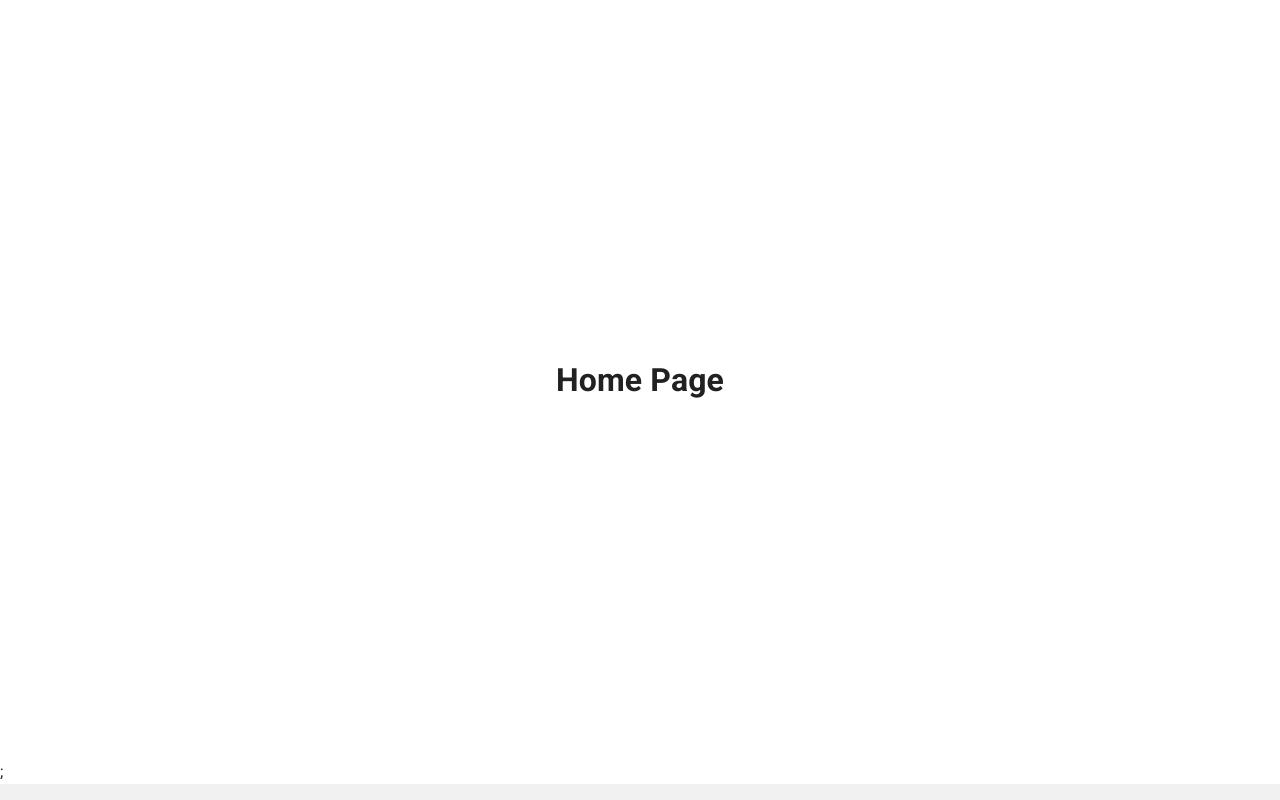
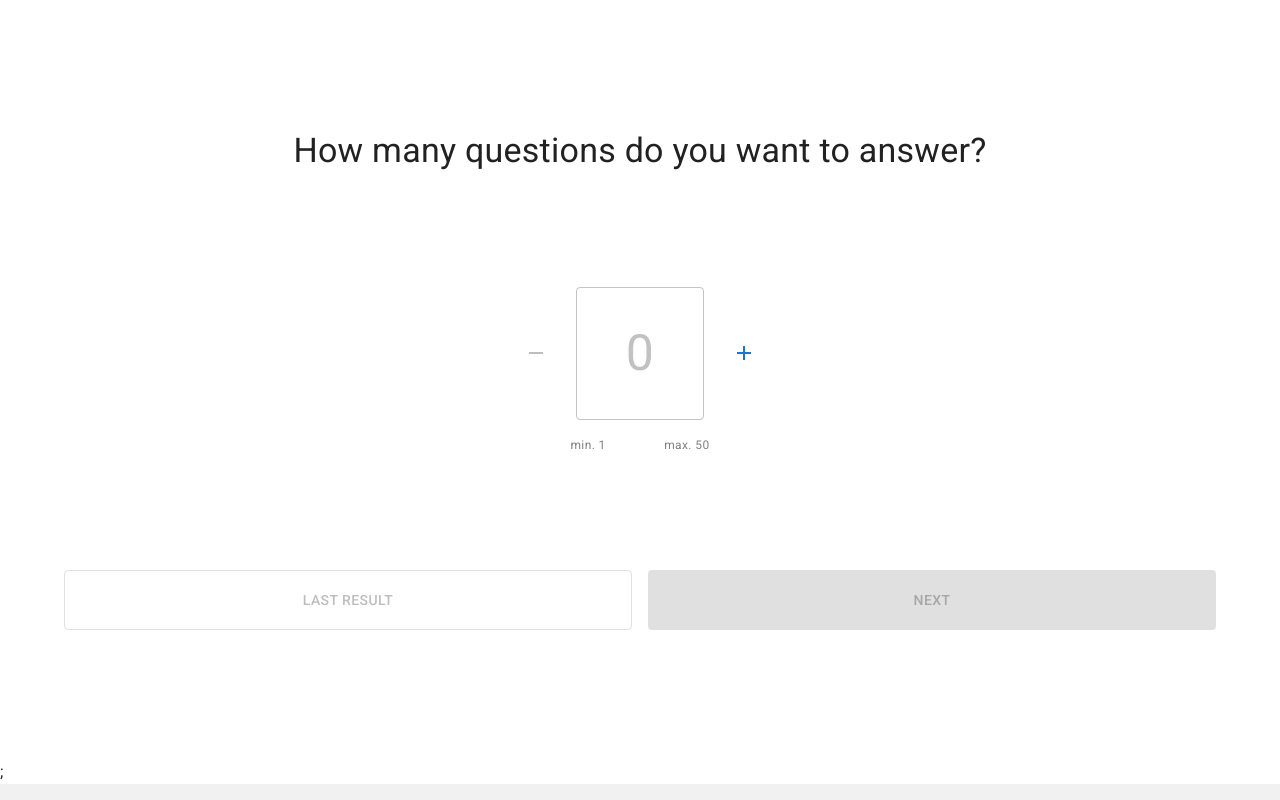
Before and after one commit to ibrunoss/wa-project-challenge, a Next.js app: page / in a window 1280 px wide. Built offline with nearby package versions, Linux system fonts and the light colour scheme.

Commit message:
Refactor: Home page

```diff
--- a/src/pages/index.tsx
+++ b/src/pages/index.tsx
@@ -1,11 +1,99 @@
+import { useEffect, useState } from "react";
 import type { NextPage } from "next";
+import Link from "next/link";
+import Typography from "@mui/material/Typography";
+import Stack from "@mui/material/Stack";
+import Button from "@mui/material/Button";
+import Box from "@mui/material/Box";
 
 import TemplateLayout from "../components/Template/Layout";
+import NumberField from "../components/NumberField/NumberField";
+import useApp from "../hooks/useApp";
+import {
+  QuestionAnsweredInterface,
+  QuestionInterface,
+} from "../@types/question";
 
 const Home: NextPage = () => {
+  const [noLocalStorage, setNoLocalStorage] = useState(true);
+  const {
+    quantity,
+    setQuantity,
+    setQuizNotCompleted,
+    setCurrentQuestionID,
+    setQuestions,
+    setQuestionsAnswered,
+  } = useApp();
+
+  useEffect(() => {
+    const localAnswered = localStorage.getItem("lastResult");
+    setQuizNotCompleted(true);
+
+    const currentQuestionIDDefault = 0;
+    const quantityDefault = "";
+    const questionsDefault: QuestionInterface[] = [];
+    const questionsAnsweredDefault: QuestionAnsweredInterface[] = [];
+    const quizNotCompletedDefault = true;
+
+    setQuantity(quantityDefault);
+    setQuestions(questionsDefault);
+    setQuestionsAnswered(questionsAnsweredDefault);
+    setCurrentQuestionID(currentQuestionIDDefault);
+    setQuizNotCompleted(quizNotCompletedDefault);
+
+    setNoLocalStorage(localAnswered === null);
+  }, []);
+
   return (
     <TemplateLayout>
-      <h1>Home Page</h1>
+      <Box
+        sx={{
+          width: "100%",
+          minWidth: 300,
+          minHeight: 500,
+          display: "flex",
+          justifyContent: "space-between",
+          alignItems: "center",
+          flexDirection: "column",
+        }}
+      >
+        <Typography
+          mb="0"
+          variant="h4"
+          component="div"
+          gutterBottom
+          align="center"
+        >
+          How many questions do you want to answer?
+        </Typography>
+        <NumberField value={quantity} onChange={setQuantity} />
+
+        <Stack
+          spacing={2}
+          direction="row"
+          sx={{ display: "flex", width: "100%", height: "60px" }}
+        >
+          <Link href="/result" passHref>
+            <Button
+              sx={{ flex: 1 }}
+              variant="outlined"
+              disabled={noLocalStorage}
+            >
+              Last result
+            </Button>
+          </Link>
+
+          <Link href="/confirm" passHref>
+            <Button
+              sx={{ flex: 1 }}
+              variant="contained"
+              disabled={quantity === ""}
+            >
+              Next
+            </Button>
+          </Link>
+        </Stack>
+      </Box>
     </TemplateLayout>
   );
 };
```
